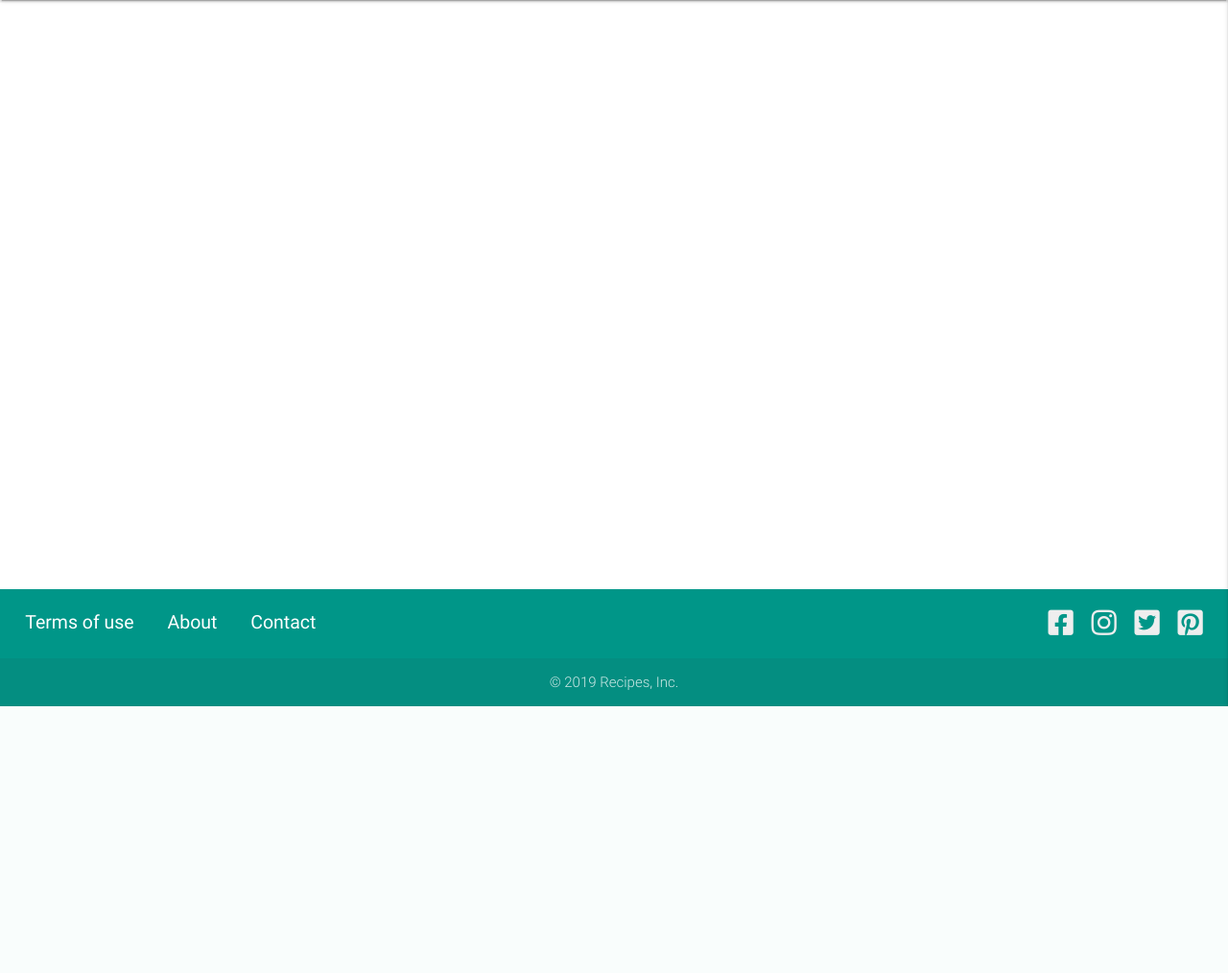
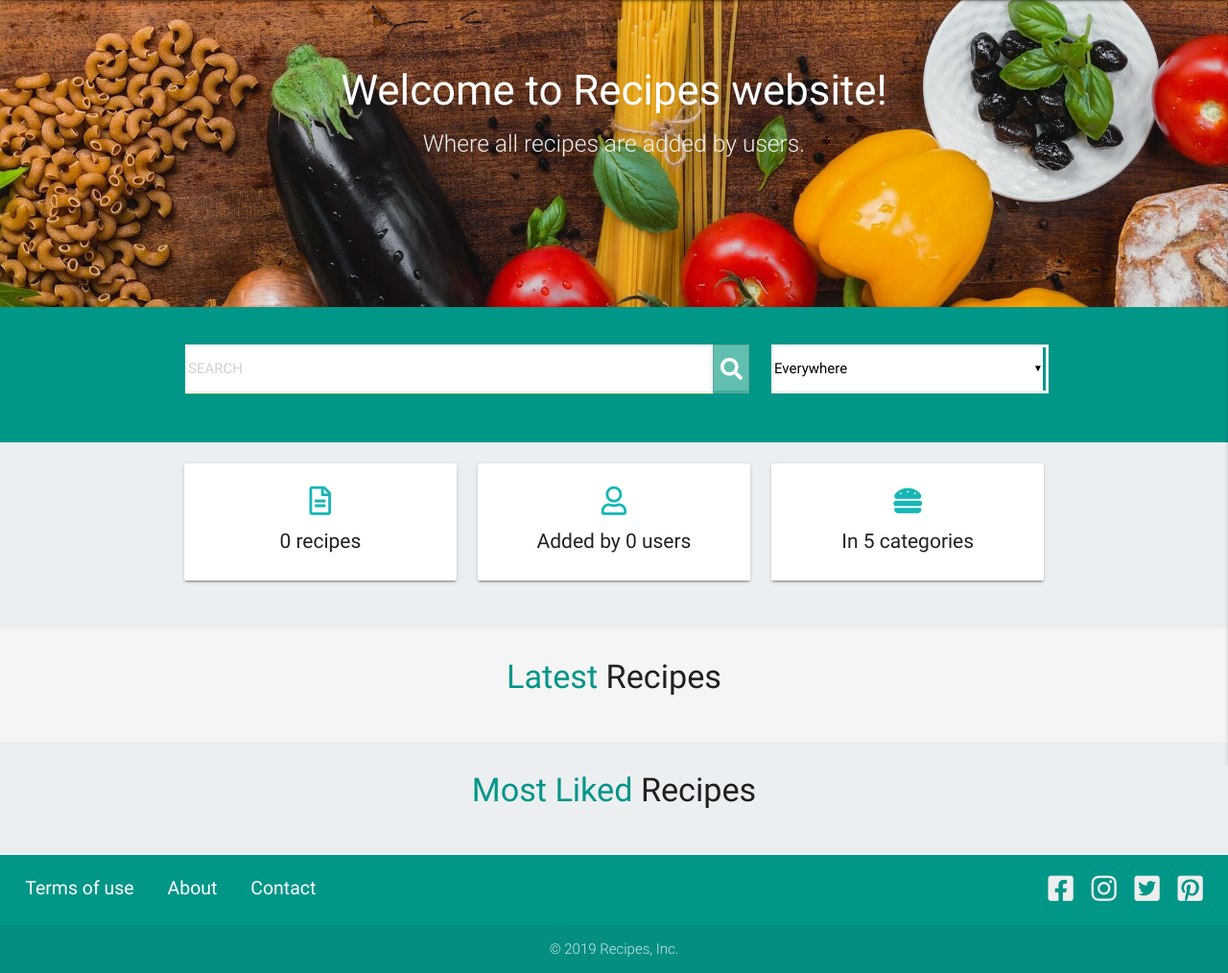
Before and after one commit to mariusz79/Recipes-Third-Milestone-Project, a Flask app: page / in a window 1280 px wide. Shown: the part 64-1078 px from the top of the page at 96% size. Before the commit the page ends 800 px from the top, so only its background shows below. Run offline with Flask 2, Linux system fonts and the light colour scheme; data that the repository does not hold is empty; some libraries are stand-ins or nearby versions.

Commit message:
build home page

```diff
--- a/app.py
+++ b/app.py
@@ -482,9 +482,21 @@ def results():
             flash('Type an expression to search', 'warning')
     return render_template('results.html', title='Results', form=form, find_user=find_user, num_result=num_result, avatar_default=avatar_default, image_default=image_default)
 
-@app.route('/')
+
+@app.route("/")
+@app.route("/home", methods=["GET", "POST"])
 def home():
-    return render_template('base.html')
+    avatar_default = url_for('static', filename='users_avatars/default.jpg')
+    image_default = url_for(
+        'static', filename='default_recipe/default_recipe_image.png')
+    num_of_recipes = mongo.db.recipes.count_documents({})
+    num_of_users = mongo.db.users.count_documents({})
+    latest_recipes = mongo.db.recipes.find().sort(
+        '_id', pymongo.DESCENDING).limit(3)
+    most_liked_recipes = mongo.db.recipes.find(
+        {'likes': {'$exists': True}}, sort=[('likes', -1)], limit=3)
+    form = SearchForm(request.form)
+    return render_template("home.html", title='Recipes', form=form, find_user=find_user, count_document=count_document, avatar_default=avatar_default, image_default=image_default, num_of_recipes=num_of_recipes, num_of_users=num_of_users, latest_recipes=latest_recipes, most_liked_recipes=most_liked_recipes)
 
 
 if __name__ == '__main__':
--- a/static/css/style.css
+++ b/static/css/style.css
@@ -239,6 +239,54 @@ main {
     margin: 0 auto;
 }
 
+/*home page*/
+.card-search{
+    width: 100%;
+    margin: 0 auto;
+    padding: 1px;
+}
+
+.text-under-icon{
+    font-size: 1.4rem;
+}
+
+.home-page-icon{
+    font-size: 2rem;
+    color: rgb(22, 182, 182);
+    margin-bottom: 0.8rem;
+}
+
+.recipe-title-home-page{
+    font-size: 1.5rem;
+    margin-left: 0.4rem;
+}
+
+.title{
+    width: 100%;
+    position: absolute;
+    bottom: 0;
+    background-color: rgba(205, 251, 247, 0.58);
+    color: black;
+}
+
+.likes{
+    width: auto;
+    position: absolute;
+    top: 0rem;
+    bottom: 12rem;
+    background-color: rgba(42, 165, 126, 0.973);
+    color: rgb(0, 255, 132);
+    font-size: 1.3rem;
+}
+
+.long-image-header{
+    height: 12rem;
+}
+
+.long-image{
+    height: 12rem;
+    width: 100%;
+}
 
 /*alerts*/
 .materialert{
@@ -383,7 +431,7 @@ font-size: xx-large;
     }
 
     .social-icons{
-    margin-top: 1rem;
+        margin-top: 1rem;
     }
 
     .recipe-button{
@@ -395,7 +443,7 @@ font-size: xx-large;
     }
 
     .recipe-image-panel{
-    padding: 3px;
+        padding: 3px;
     }
 
     .search{
@@ -407,6 +455,10 @@ font-size: xx-large;
     }
 
     .choose-field{
-       margin-top: 1rem;
+        margin-top: 1rem;
     }
+    .card-search{
+        width: 100%;
+        margin: 0 auto;
 }
+}
--- /dev/null
+++ b/templates/home.html
@@ -0,0 +1,161 @@
+{% extends "base.html" %}
+
+{% block content %}
+
+<div class="slider">
+    <ul class="slides">
+        <li>
+            <img src="{{url_for('static', filename='front_page/1.jpg')}}">
+            <div class="caption center-align">
+                <h3>Welcome to Recipes website!</h3>
+                <h5 class="light grey-text text-lighten-3">Where all recipes are added by users.</h5>
+            </div>
+        </li>
+        <li>
+            <img src="{{url_for('static', filename='front_page/2.jpg')}}">
+            <div class="caption left-align">
+                <h3>We have all recipes you need.</h3>
+                <h5 class="light grey-text text-lighten-3">And even more <i class="far fa-smile-wink"></i></h5>
+            </div>
+        </li>
+        <li>
+            <img src="{{url_for('static', filename='front_page/3.jpg')}}">
+            <div class="caption right-align">
+                <h3 class="teal-text text-darken-2">Browse our catalog.</h3>
+                <h5 class=" teal-text text-darken-2">You will find something for you.</h5>
+            </div>
+        </li>
+    </ul>
+</div>
+
+
+<section class="section teal dark-text center">
+    <br>
+    <div class="container">
+        <div class="card-search">
+            <form method="POST" action="{{ url_for('results') }}">
+                <div class="row search-bar">
+                    <div class="col s12 m8 center align">
+
+                        <div class="search">
+                            {{ form.search(class="input-field  search-field white validate valid", placeholder='SEARCH') }}
+                            <button type="submit" class="search-button">
+                                <i class="fa fa-search"></i>
+                            </button>
+                        </div>
+                    </div>
+                    <div class="col s12 m4 center choose-area">
+
+                        {{ form.choose(class="input-field  choose-field  white  ") }}
+                    </div>
+                </div>
+
+            </form>
+        </div>
+    </div>
+</section>
+
+<div class="section blue-grey lighten-5">
+    <div class="container">
+        <div class="row">
+            <div class="col s12 m4 center">
+                <div class="card-panel"><i class="far fa-file-alt home-page-icon"></i><br><span
+                        class="text-under-icon">{{num_of_recipes}} recipes</span></div>
+            </div>
+            <div class="col s12 m4 center">
+                <div class="card-panel"><i class="far fa-user home-page-icon"></i><br><span class="text-under-icon">Added by
+                        {{num_of_users}} users</span></div>
+            </div>
+            <div class="col s12 m4 center">
+                <div class="card-panel"><i class="fas fa-hamburger home-page-icon"></i><br><span class="text-under-icon">In 5
+                        categories</span></div>
+            </div>
+        </div>
+    </div>
+</div>
+
+<section class=" section grey lighten-4">
+    <h4 class="center">
+        <span class="teal-text">Latest</span> Recipes</h4>
+    <div class="container">
+        <div class="row">
+            {%for recipe in latest_recipes %}
+            <div class="col s12 m4 l4  ">
+                <a href="single_recipe/{{recipe._id}}">
+                    <div class="card hoverable">
+                        <div class="card-image ">
+                            {% if 'recipe_image_name' in recipe %}
+                            <img src="{{url_for('file', filename=recipe['recipe_image_name'])}}" class="recipes-image ">
+                            {% else %}
+                            <img src="{{image_default}}" class="recipes-image">
+                            {% endif %}
+                        </div>
+
+                        <div class="title">
+                            <span class="recipe-title-home-page">{{recipe.title}}</span>
+                            <li>Added: {{recipe.date_of_adding}}</li>
+                            <li>By: {{recipe.author}}</li>
+                        </div>
+                </a>
+            </div>
+        </div>
+        {%endfor%}
+    </div>
+    </div>
+</section>
+
+
+<div class="section blue-grey lighten-5">
+    <h4 class="center">
+        <span class="teal-text">Most Liked</span> Recipes</h4>
+    <div class="container">
+        <div class="row">
+            {%for recipe in most_liked_recipes %}
+            <div class="col s12 m4 l4  ">
+                <a href="single_recipe/{{recipe._id}}">
+                    <div class="card hoverable">
+                        <div class="card-image ">
+                            {% if 'recipe_image_name' in recipe %}
+                            <img src="{{url_for('file', filename=recipe['recipe_image_name'])}}" class="recipes-image ">
+                            {% else %}
+                            <img src="{{image_default}}" class="recipes-image">
+                            {% endif %}
+                        </div>
+
+                        <div class="likes">
+                            {{recipe.likes}} likes
+                        </div>
+
+                        <div class="title">
+                            <span class="recipe-title-home-page">{{recipe.title}}</span>
+                            <li>Added: {{recipe.date_of_adding}}</li>
+                            <li>By: {{recipe.author}}</li>
+                        </div>
+                </a>
+            </div>
+        </div>
+        {%endfor%}
+    </div>
+</div>
+</div>
+
+
+
+
+<script src="https://cdnjs.cloudflare.com/ajax/libs/jquery/3.4.0/jquery.min.js"></script>
+<script type="text/javascript">
+    $(document).ready(function () {
+        $('.collapsible').collapsible();
+        $('.flash').delay().fadeIn('normal', function () {
+            $(this).delay(3000).fadeOut();
+        });
+        $('.slider').slider({
+            indicators: false,
+            height: 320,
+            transition: 400,
+            interval: 4000
+        });
+    });
+</script>
+
+{% endblock content %}
```
Also changed, not shown: static/front_page/1.jpg (added), static/front_page/2.jpg (added), static/front_page/3.jpg (added).
